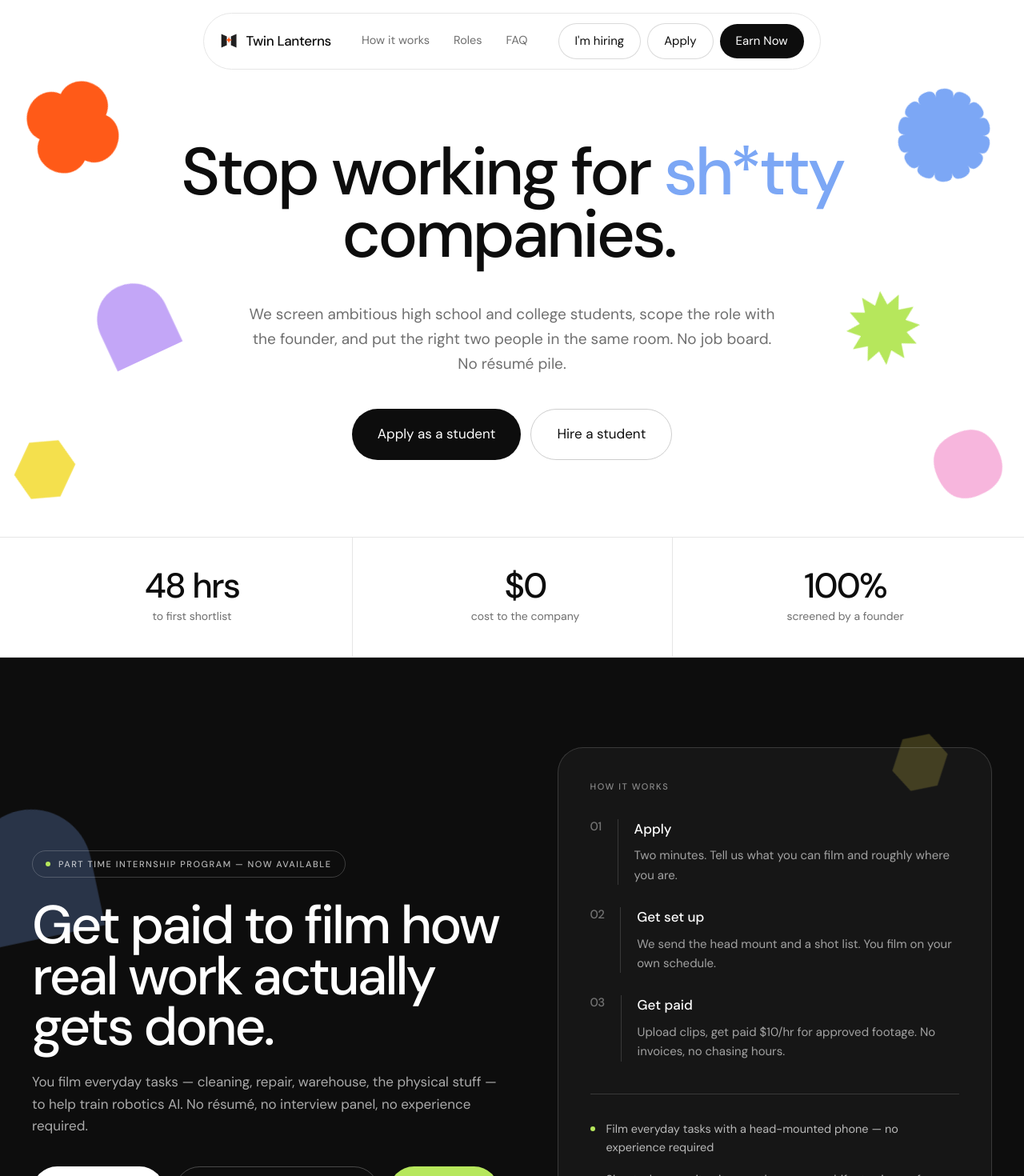
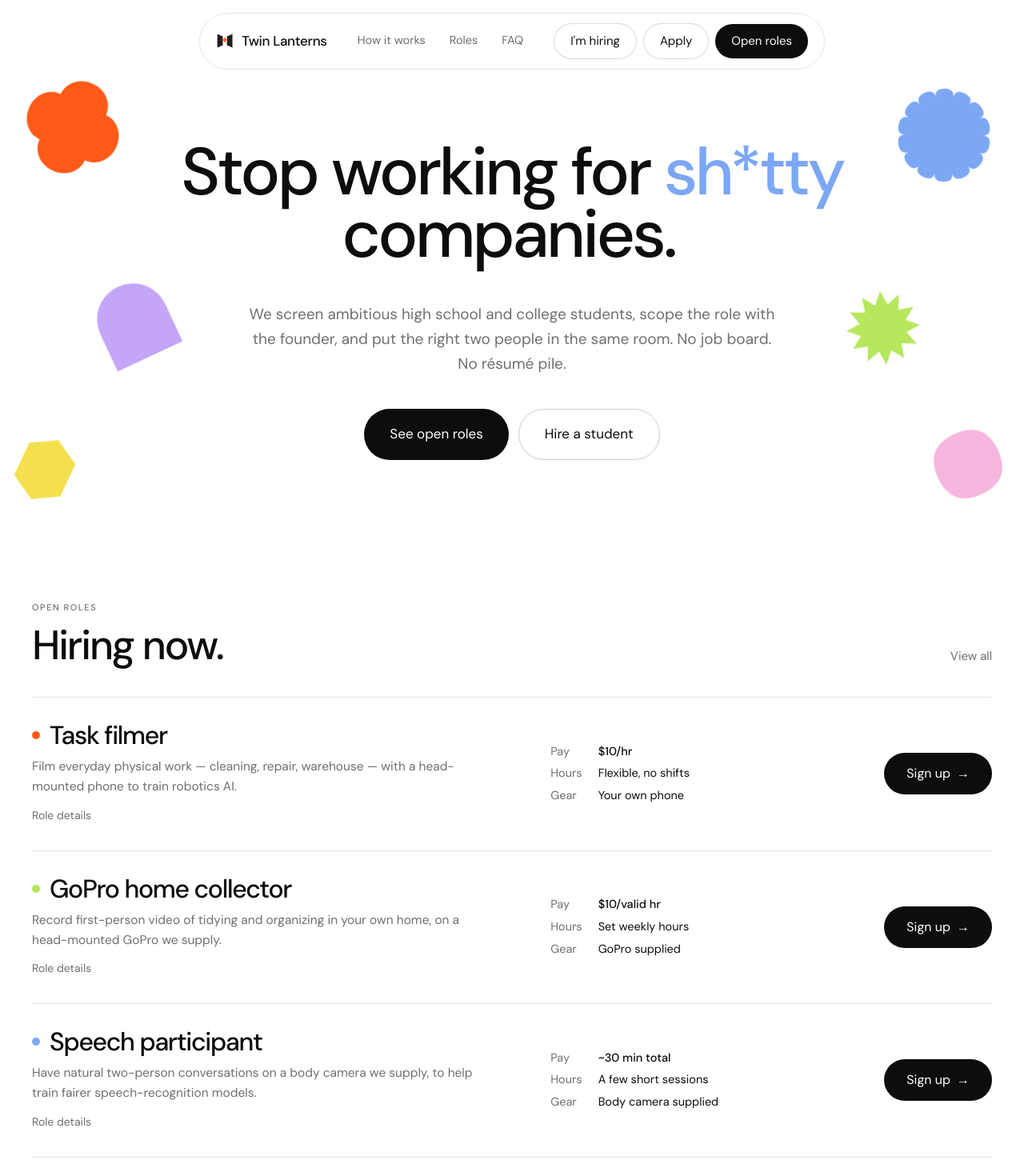
Before and after one commit to TwinLanterns/main-site, a Next.js app: page / in a window 1280 px wide. Shown: the top 1470 px of the page at 80% size. Built offline with nearby package versions, Linux system fonts and the light colour scheme.

Commit message:
refactor: streamlined ui torwards projects

```diff
--- a/app/admin/AdminDashboard.tsx
+++ b/app/admin/AdminDashboard.tsx
@@ -1737,6 +1737,91 @@ function EarnSection({
 }
 
 /* ------------------------------------------------------------------ */
+/* Job signups: every applicant across the three listings               */
+/* ------------------------------------------------------------------ */
+
+const JOB_SIGNUP_COLUMNS = [
+  "role",
+  "name",
+  "email",
+  "phone",
+  "qualified",
+  "referred_by",
+  "created_at",
+];
+
+function JobSignups({
+  filming,
+  gopro,
+  speech,
+}: {
+  filming: Row[];
+  gopro: Row[];
+  speech: Row[];
+}) {
+  const [role, setRole] = useState<string>("");
+
+  const all = useMemo(() => {
+    const tag = (rows: Row[], label: string, qualified?: boolean): Row[] =>
+      rows.map((r) => ({
+        ...r,
+        role: label,
+        name: [r.first_name, r.last_name].filter(Boolean).join(" "),
+        qualified: qualified ?? r.qualified,
+      }));
+    return [
+      ...tag(filming, "Task filmer"),
+      ...tag(gopro, "GoPro home"),
+      ...tag(speech, "Speech"),
+    ].sort((a, b) =>
+      String(b.created_at ?? "").localeCompare(String(a.created_at ?? "")),
+    );
+  }, [filming, gopro, speech]);
+
+  const [weekAgo] = useState(() => Date.now() - 7 * 24 * 60 * 60 * 1000);
+  const roles = ["Task filmer", "GoPro home", "Speech"];
+  const stats = roles.map((label) => {
+    const rows = all.filter((r) => r.role === label);
+    return {
+      label,
+      total: rows.length,
+      week: rows.filter((r) => new Date(String(r.created_at)).getTime() > weekAgo)
+        .length,
+      qualified: rows.filter((r) => r.qualified === true).length,
+    };
+  });
+
+  const shown = role ? all.filter((r) => r.role === role) : all;
+
+  return (
+    <div className="space-y-4">
+      <div className="grid gap-3 sm:grid-cols-3">
+        {stats.map((s) => (
+          <button
+            key={s.label}
+            onClick={() => setRole(role === s.label ? "" : s.label)}
+            className={`rounded-lg border bg-white p-4 text-left transition-colors ${
+              role === s.label
+                ? "border-neutral-900"
+                : "border-neutral-200 hover:border-neutral-400"
+            }`}
+          >
+            <p className="text-xs font-medium text-neutral-500">{s.label}</p>
+            <p className="mt-1 text-2xl font-semibold tabular-nums text-neutral-900">
+              {s.total}
+            </p>
+            <p className="mt-1 text-xs text-neutral-500">
+              +{s.week} this week · {s.qualified} qualified
+            </p>
+          </button>
+        ))}
+      </div>
+      <Table rows={shown} columns={JOB_SIGNUP_COLUMNS} />
+    </div>
+  );
+}
+
+/* ------------------------------------------------------------------ */
 /* Dashboard shell                                                     */
 /* ------------------------------------------------------------------ */
 
@@ -1758,8 +1843,8 @@ export default function AdminDashboard({
   earnSpeech?: Row[];
 }) {
   const [tab, setTab] = useState<
-    "applications" | "briefs" | "earn" | "vibe"
-  >("applications");
+    "jobs" | "applications" | "briefs" | "earn" | "vibe"
+  >("jobs");
   const router = useRouter();
 
   async function handleLogout() {
@@ -1784,6 +1869,16 @@ export default function AdminDashboard({
         </div>
 
         <div className="flex gap-2 border-b border-neutral-200">
+          <button
+            onClick={() => setTab("jobs")}
+            className={`px-3 py-2 text-sm font-medium ${
+              tab === "jobs"
+                ? "border-b-2 border-neutral-900 text-neutral-900"
+                : "text-neutral-500 hover:text-neutral-700"
+            }`}
+          >
+            Job signups ({earnQualified.length + earnUnqualified.length + earnGopro.length + earnSpeech.length})
+          </button>
           <button
             onClick={() => setTab("applications")}
             className={`px-3 py-2 text-sm font-medium ${
@@ -1826,7 +1921,16 @@ export default function AdminDashboard({
           </button>
         </div>
 
-        {tab === "applications" ? (
+        {tab === "jobs" ? (
+          <JobSignups
+            filming={[...earnQualified, ...earnUnqualified].map((r) => ({
+              ...r,
+              qualified: earnQualified.includes(r),
+            }))}
+            gopro={earnGopro}
+            speech={earnSpeech}
+          />
+        ) : tab === "applications" ? (
           <Table
             rows={applications}
             columns={APPLICATION_COLUMNS}
--- /dev/null
+++ b/app/jobs/page.tsx
@@ -0,0 +1,45 @@
+import type { Metadata } from "next";
+import JobList from "@/components/JobList";
+import { Reveal } from "@/components/Reveal";
+
+export const metadata: Metadata = {
+  title: "Open roles — Twin Lanterns",
+  description:
+    "Three paid, part-time roles open now: task filming, GoPro home collection, and speech recording. Sign up in two minutes.",
+};
+
+const wrap = "mx-auto w-full max-w-[1100px] px-5";
+
+export default function JobsPage() {
+  return (
+    <main className="pb-24 pt-36 sm:pt-44">
+      <div className={wrap}>
+        <Reveal>
+          <p className="label">Open roles</p>
+          <h1 className="display mt-5 max-w-[14ch] text-[clamp(2.6rem,6vw,4.6rem)]">
+            Three ways to get paid with us.
+          </h1>
+          <p className="mt-6 max-w-[50ch] text-[17px] leading-relaxed text-muted">
+            Part-time, paid, no résumé. Pick a role, sign up in two minutes,
+            and we&apos;ll be in touch.
+          </p>
+        </Reveal>
+
+        <Reveal delay={0.06}>
+          <JobList className="mt-14" />
+        </Reveal>
+
+        <p className="mt-8 text-[14px] text-muted">
+          Know someone who&apos;d be a fit?{" "}
+          <a
+            href="/earn/refer"
+            className="text-ink underline underline-offset-4"
+          >
+            Become an ambassador
+          </a>{" "}
+          and earn when they qualify.
+        </p>
+      </div>
+    </main>
+  );
+}
--- a/app/sitemap.ts
+++ b/app/sitemap.ts
@@ -6,6 +6,7 @@ export default async function sitemap(): Promise<MetadataRoute.Sitemap> {
   // Define your static routes
   const routes = [
     '',
+    '/jobs',
     '/apply',
     '/companies',
     '/earn/info',
--- /dev/null
+++ b/components/JobList.tsx
@@ -0,0 +1,56 @@
+import Link from "next/link";
+import { JOBS } from "@/lib/jobs";
+
+// Sleek, scannable list of open roles. One row per job, apply button on the
+// right. Server component — no state.
+export default function JobList({ className = "" }: { className?: string }) {
+  return (
+    <ul className={`divide-y divide-line border-y border-line ${className}`}>
+      {JOBS.map((job) => (
+        <li key={job.slug}>
+          <div className="group grid items-center gap-x-8 gap-y-5 py-7 sm:py-8 md:grid-cols-[minmax(0,1.6fr)_minmax(0,1fr)_auto]">
+            <div>
+              <div className="flex items-center gap-3">
+                <span className={`h-2.5 w-2.5 rounded-full ${job.dot}`} />
+                <h3 className="display text-[clamp(1.5rem,2.6vw,2rem)]">
+                  {job.title}
+                </h3>
+              </div>
+              <p className="mt-3 max-w-[52ch] text-[15.5px] leading-relaxed text-muted">
+                {job.blurb}
+              </p>
+              <Link
+                href={job.detailsHref}
+                className="mt-3 inline-block text-[14px] text-muted underline-offset-4 transition-colors hover:text-ink hover:underline"
+              >
+                Role details
+              </Link>
+            </div>
+
+            <dl className="grid grid-cols-[auto_1fr] gap-x-5 gap-y-1.5 text-[14.5px]">
+              <dt className="text-muted">Pay</dt>
+              <dd className="font-medium">{job.pay}</dd>
+              <dt className="text-muted">Hours</dt>
+              <dd>{job.commitment}</dd>
+              <dt className="text-muted">Gear</dt>
+              <dd>{job.setup}</dd>
+            </dl>
+
+            <Link
+              href={job.applyHref}
+              className="inline-flex items-center justify-center gap-2 rounded-full bg-ink px-7 py-3.5 text-[16px] text-white transition-colors hover:bg-flame md:justify-self-end"
+            >
+              Sign up
+              <span
+                aria-hidden
+                className="transition-transform group-hover:translate-x-0.5"
+              >
+                →
+              </span>
+            </Link>
+          </div>
+        </li>
+      ))}
+    </ul>
+  );
+}
--- a/components/Landing.tsx
+++ b/components/Landing.tsx
@@ -5,6 +5,7 @@ import { useEffect, useState } from "react";
 import { AnimatePresence, motion } from "motion/react";
 import { Reveal } from "./Reveal";
 import Shape from "./Shapes";
+import JobList from "./JobList";
 
 const wrap = "mx-auto w-full max-w-[1240px] px-5";
 const btn =
@@ -145,10 +146,10 @@ function Hero() {
 
         <div className="mt-10 flex flex-wrap justify-center gap-3">
           <Link
-            href="/apply"
+            href="/jobs"
             className={`${btn} bg-ink text-white hover:bg-flame`}
           >
-            Apply as a student
+            See open roles
           </Link>
           <Link
             href="/companies"
@@ -171,6 +172,34 @@ function Hero() {
             ),
           )}
         </div>
+      </div>
+    </section>
+  );
+}
+
+/* ------------------------------------ jobs --------------------------------- */
+
+function OpenRoles() {
+  return (
+    <section id="jobs" className="py-16 sm:py-20">
+      <div className={wrap}>
+        <Reveal>
+          <div className="flex flex-wrap items-end justify-between gap-4">
+            <div>
+              <p className="label">Open roles</p>
+              <h2 className="display mt-4 text-[clamp(2rem,4.4vw,3.2rem)]">
+                Hiring now.
+              </h2>
+            </div>
+            <Link
+              href="/jobs"
+              className="text-[15px] text-muted underline-offset-4 transition-colors hover:text-ink hover:underline"
+            >
+              View all
+            </Link>
+          </div>
+          <JobList className="mt-10" />
+        </Reveal>
       </div>
     </section>
   );
@@ -818,6 +847,7 @@ export default function Landing() {
   return (
     <>
       <Hero />
+      <OpenRoles />
       <Stats />
       <Earn />
       <Split />
--- a/components/Nav.tsx
+++ b/components/Nav.tsx
@@ -4,6 +4,7 @@ import Link from "next/link";
 import { usePathname } from "next/navigation";
 import { useEffect, useState } from "react";
 import Mark from "./Mark";
+import { JOBS } from "@/lib/jobs";
 
 const links = [
   { href: "/#how", label: "How it works" },
@@ -13,9 +14,8 @@ const links = [
 ];
 
 const earnLinks = [
-  { href: "/earn/info", label: "Filming info" },
-  { href: "/earn/gopro", label: "GoPro home program" },
-  { href: "/earn/speech", label: "Speech program" },
+  { href: "/jobs", label: "All open roles" },
+  ...JOBS.map((j) => ({ href: j.applyHref, label: j.title })),
 ];
 
 export default function Nav() {
@@ -67,7 +67,7 @@ export default function Nav() {
       </Link>
       <div data-earn-menu className="group relative">
         <Link
-          href="/earn/info"
+          href="/jobs"
           aria-haspopup="true"
           aria-expanded={earnOpen}
           onClick={(e) => {
@@ -79,7 +79,7 @@ export default function Nav() {
             earnOpen ? "bg-flame" : "bg-ink"
           } ${compact ? "px-4 py-2" : "px-5 py-2.5"}`}
         >
-          Earn Now
+          Open roles
         </Link>
         {/* pt-2 bridges the gap so the menu stays open while the cursor moves down */}
         <div
@@ -206,9 +206,12 @@ export default function Nav() {
           <div className="pointer-events-auto mt-2 overflow-hidden rounded-[28px] border border-line bg-white md:hidden">
             {[
               ...links.map((l) => ({ ...l, pop: false })),
-              { href: "/earn/info", label: "Earn Now", pop: true },
-              { href: "/earn/gopro", label: "GoPro home program", pop: false },
-              { href: "/earn/speech", label: "Speech program", pop: false },
+              { href: "/jobs", label: "Open roles", pop: true },
+              ...JOBS.map((j) => ({
+                href: j.applyHref,
+                label: j.title,
+                pop: false,
+              })),
               { href: "/companies", label: "I'm hiring", pop: false },
             ].map((l) => (
               <Link
--- /dev/null
+++ b/lib/jobs.ts
@@ -0,0 +1,55 @@
+export type Job = {
+  slug: "filming" | "gopro" | "speech";
+  title: string;
+  blurb: string;
+  pay: string;
+  commitment: string;
+  setup: string;
+  tags: string[];
+  dot: string;
+  detailsHref: string;
+  applyHref: string;
+};
+
+// The open listings. Shown on the landing page and /jobs; edit here only.
+export const JOBS: Job[] = [
+  {
+    slug: "filming",
+    title: "Task filmer",
+    blurb:
+      "Film everyday physical work — cleaning, repair, warehouse — with a head-mounted phone to train robotics AI.",
+    pay: "$10/hr",
+    commitment: "Flexible, no shifts",
+    setup: "Your own phone",
+    tags: ["Remote", "No experience"],
+    dot: "bg-flame",
+    detailsHref: "/earn/info",
+    applyHref: "/earn/apply",
+  },
+  {
+    slug: "gopro",
+    title: "GoPro home collector",
+    blurb:
+      "Record first-person video of tidying and organizing in your own home, on a head-mounted GoPro we supply.",
+    pay: "$10/valid hr",
+    commitment: "Set weekly hours",
+    setup: "GoPro supplied",
+    tags: ["At home", "Gear provided"],
+    dot: "bg-lime",
+    detailsHref: "/earn/gopro",
+    applyHref: "/earn/gopro/apply",
+  },
+  {
+    slug: "speech",
+    title: "Speech participant",
+    blurb:
+      "Have natural two-person conversations on a body camera we supply, to help train fairer speech-recognition models.",
+    pay: "~30 min total",
+    commitment: "A few short sessions",
+    setup: "Body camera supplied",
+    tags: ["Ages 16+", "Indoor + outdoor"],
+    dot: "bg-sky",
+    detailsHref: "/earn/speech",
+    applyHref: "/earn/speech/apply",
+  },
+];
```
